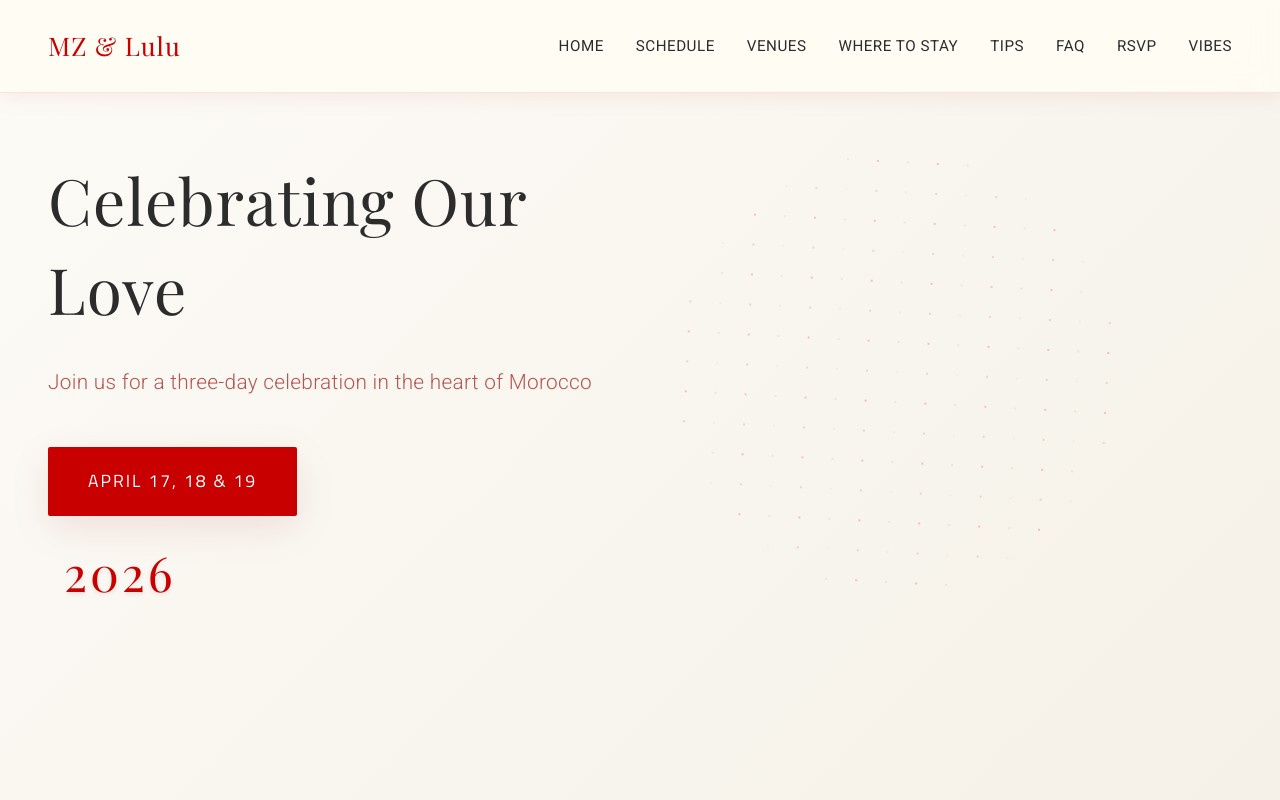
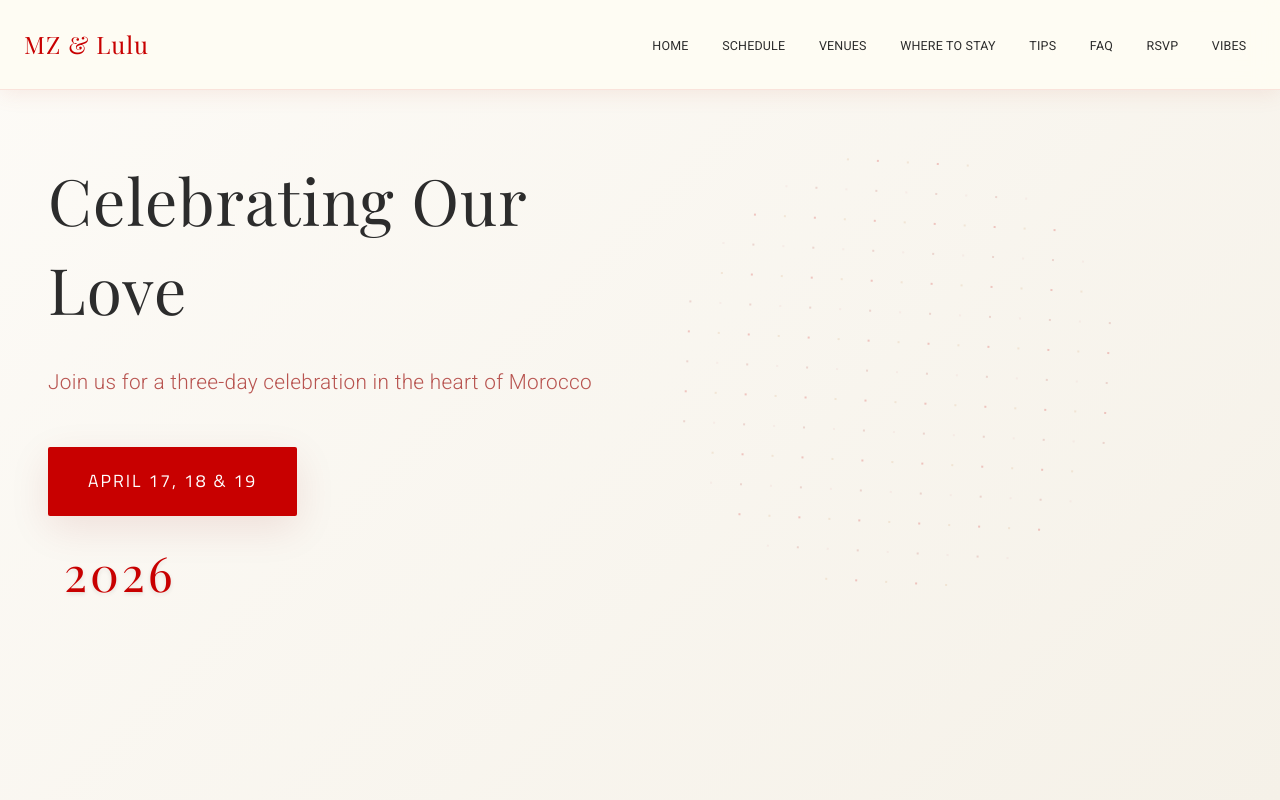
Before and after one commit to mluluz/wedding-website, a plain HTML site: page index.html in a window 1280 px wide. Shown: the top 800 px of the page. Drawn offline with nearby package versions, Linux system fonts and the light colour scheme; files whose address does not match are found by name; a web font is replaced by a local one.

Commit message:
attempt fixing rendering

```diff
--- a/index.html
+++ b/index.html
@@ -502,7 +502,6 @@
                 <div class="footer-photo">
                     <img src="pic.jpg" alt="MZ and Lulu" class="footer-couple-photo">
                 </div>
-                <p>&copy; 2024 Our Moroccan Wedding. Made with love.</p>
                 <p class="footer-names">MZ & Lulu</p>
             </div>
         </div>
--- a/styles.css
+++ b/styles.css
@@ -141,7 +141,7 @@ p {
 .nav-container {
     max-width: 1400px;
     margin: 0 auto;
-    padding: 0 3rem;
+    padding: 0 1.5rem;
     display: flex;
     justify-content: space-between;
     align-items: center;
@@ -154,23 +154,35 @@ p {
     color: var(--primary-red);
     text-decoration: none;
     letter-spacing: 1px;
+    flex-shrink: 0;
 }
 
 .nav-menu {
     display: flex;
     list-style: none;
-    gap: 2rem;
+    gap: 1.2rem;
+    flex-wrap: nowrap;
+    overflow-x: auto;
+    -webkit-overflow-scrolling: touch;
+    scrollbar-width: none;
+    -ms-overflow-style: none;
+}
+
+.nav-menu::-webkit-scrollbar {
+    display: none;
 }
 
 .nav-menu a {
     color: var(--charcoal);
     text-decoration: none;
     font-weight: 400;
-    font-size: 0.95rem;
+    font-size: 0.85rem;
     transition: all 0.3s ease;
     position: relative;
-    letter-spacing: 0.5px;
+    letter-spacing: 0.3px;
     text-transform: uppercase;
+    white-space: nowrap;
+    padding: 0.5rem 0.75rem;
 }
 
 .nav-menu a::after {
@@ -197,6 +209,7 @@ p {
     display: none;
     flex-direction: column;
     cursor: pointer;
+    z-index: 1001;
 }
 
 .hamburger span {
@@ -206,6 +219,68 @@ p {
     margin: 4px 0;
     transition: 0.3s;
     border-radius: 1px;
+}
+
+/* Windows Chrome specific fixes */
+@supports (-webkit-appearance: none) {
+    .nav-menu {
+        -webkit-font-smoothing: antialiased;
+        -moz-osx-font-smoothing: grayscale;
+    }
+
+    .nav-menu a {
+        -webkit-font-feature-settings: "kern" 1;
+        font-feature-settings: "kern" 1;
+    }
+}
+
+/* Corporate laptop screen size optimizations */
+@media (min-width: 1024px) and (max-width: 1440px) {
+    .nav-container {
+        max-width: 100%;
+        padding: 0 2rem;
+    }
+
+    .nav-menu {
+        justify-content: flex-end;
+        flex: 1;
+        margin-left: 2rem;
+    }
+
+    /* Ensure navigation items fit properly */
+    .nav-menu a {
+        font-size: clamp(0.7rem, 1.2vw, 0.85rem);
+        padding: 0.5rem clamp(0.3rem, 0.8vw, 0.75rem);
+    }
+}
+
+/* Specific fix for common corporate laptop resolutions */
+@media (min-width: 1280px) and (max-width: 1366px) {
+    .nav-container {
+        padding: 0 1.5rem;
+    }
+
+    .nav-menu {
+        gap: 0.9rem;
+    }
+
+    .nav-menu a {
+        font-size: 0.78rem;
+        padding: 0.5rem 0.6rem;
+        letter-spacing: 0.2px;
+    }
+
+    .nav-brand {
+        font-size: 1.5rem;
+    }
+}
+
+/* Fix for Windows high DPI displays */
+@media (-webkit-device-pixel-ratio: 1.25), (min-resolution: 120dpi) {
+    .nav-menu a {
+        font-weight: 500;
+        -webkit-font-smoothing: subpixel-antialiased;
+    }
 }
 
 /* Hero Section */
@@ -1301,6 +1376,42 @@ section:nth-child(even) {
 }
 
 /* Responsive Design */
+
+/* Medium laptops and smaller desktops */
+@media (max-width: 1200px) {
+    .nav-container {
+        padding: 0 1rem;
+    }
+
+    .nav-menu {
+        gap: 1rem;
+    }
+
+    .nav-menu a {
+        font-size: 0.8rem;
+        padding: 0.5rem 0.5rem;
+        letter-spacing: 0.2px;
+    }
+}
+
+/* Small laptops and large tablets */
+@media (max-width: 1024px) {
+    .nav-menu {
+        gap: 0.8rem;
+    }
+
+    .nav-menu a {
+        font-size: 0.75rem;
+        padding: 0.4rem 0.4rem;
+        letter-spacing: 0.1px;
+    }
+
+    .nav-brand {
+        font-size: 1.4rem;
+    }
+}
+
+/* Tablets */
 @media (max-width: 768px) {
     .nav-menu {
         position: fixed;
@@ -1313,10 +1424,18 @@ section:nth-child(even) {
         transition: 0.3s;
         box-shadow: var(--shadow-medium);
         padding: 2rem 0;
+        gap: 1rem;
+        overflow-x: visible;
     }
 
     .nav-menu.active {
         left: 0;
+    }
+
+    .nav-menu a {
+        font-size: 0.9rem;
+        padding: 1rem;
+        letter-spacing: 0.5px;
     }
 
     .hamburger {
```
